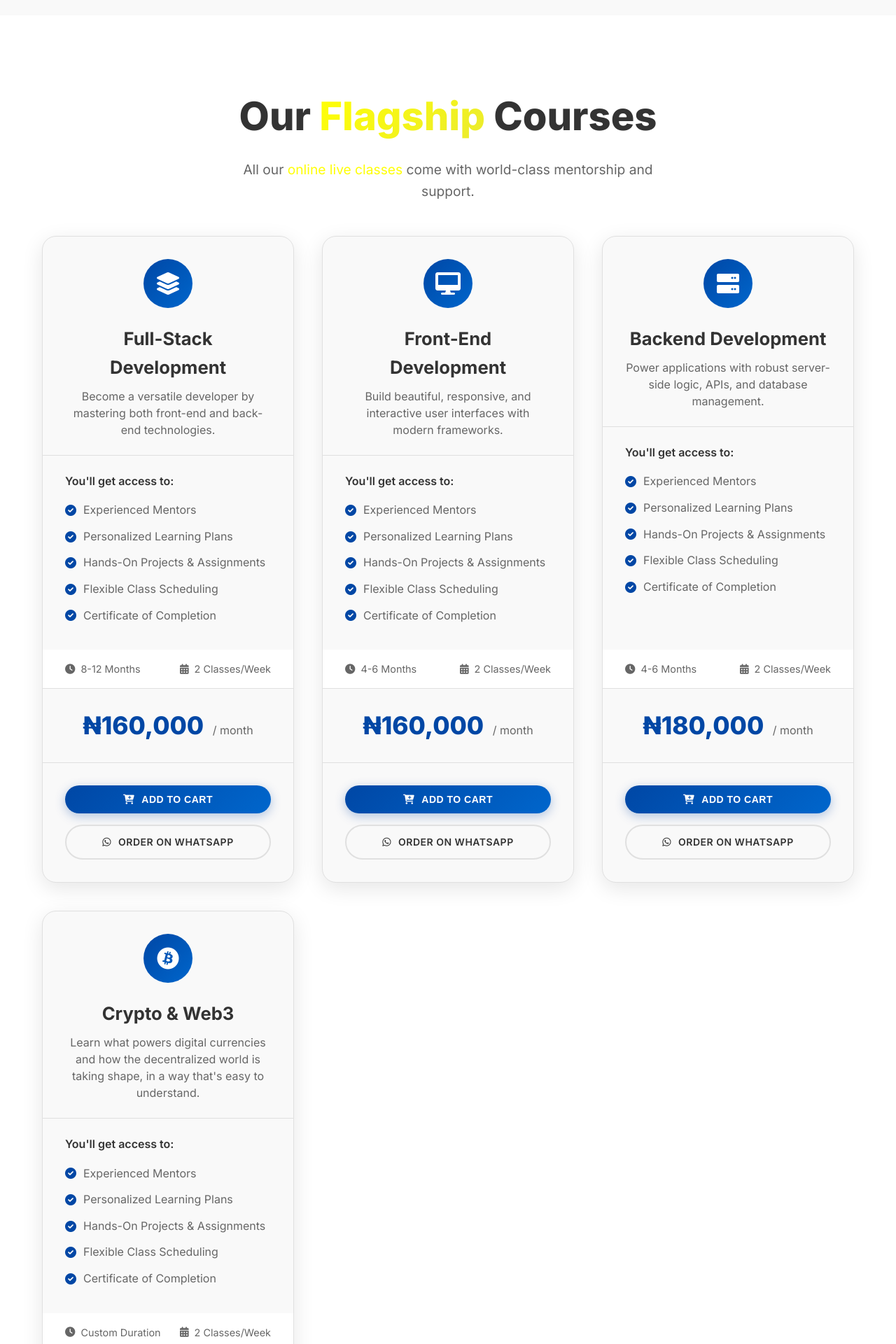
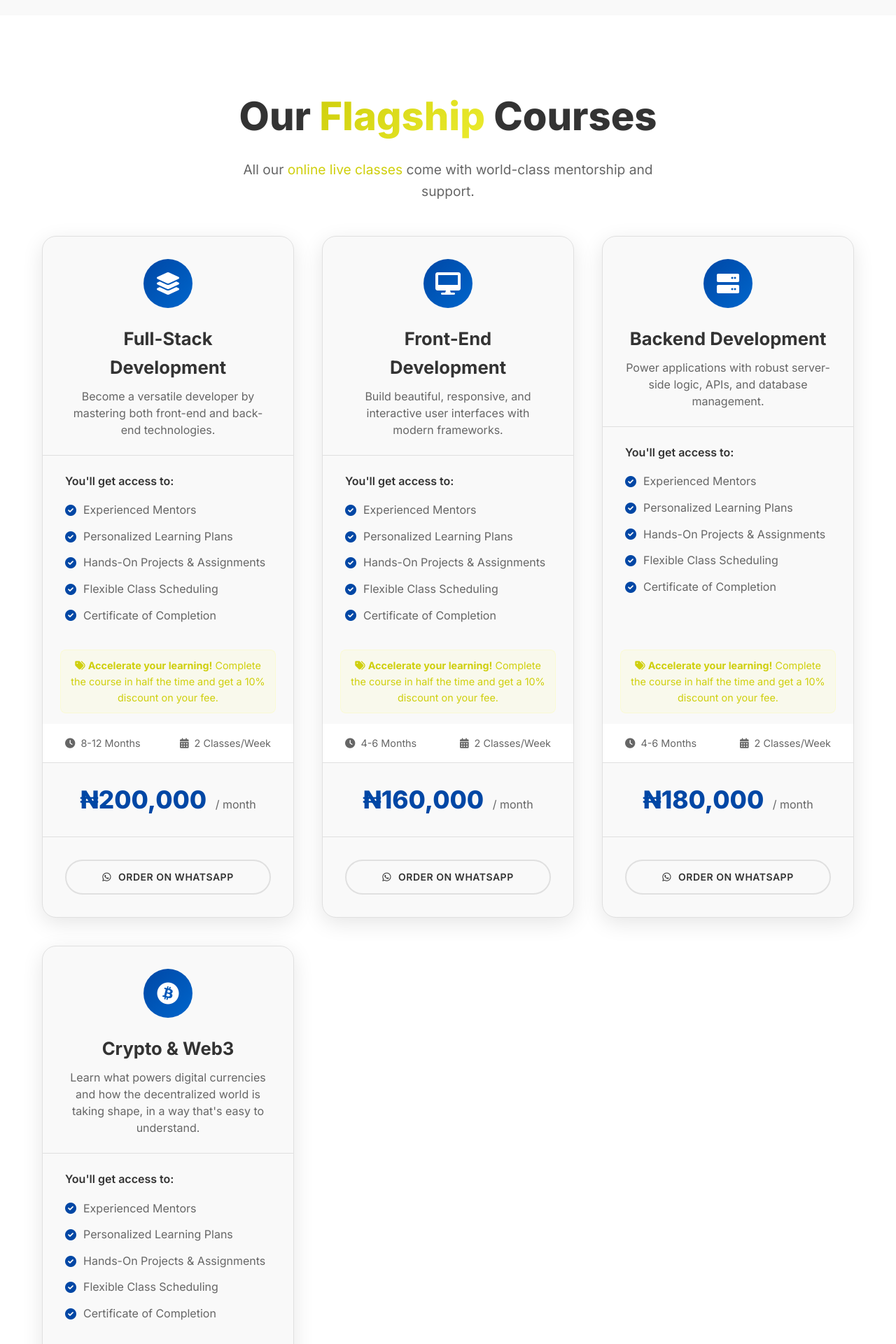
Before and after one commit to OmobolajiDurojaiye/Zitopy, a Flask app: page / in a window 1280 px wide. Shown: the part 1680-3600 px from the top of the page at 70% size. Run offline with Flask 3, Linux system fonts and the light colour scheme.

Commit message:
New Update: Price Fixes

```diff
--- a/pkg/models.py
+++ b/pkg/models.py
@@ -73,3 +73,4 @@ class OrderItem(db.Model):
     course_title = db.Column(db.String(100), nullable=False) # Denormalized for easy display
     price_at_purchase = db.Column(db.Integer, nullable=False)
     quantity = db.Column(db.Integer, nullable=False, default=1) # For now, quantity will be 1 month
+    payment_option = db.Column(db.String(50), nullable=False, default='Standard Pace')
--- a/pkg/static/css/main/home.css
+++ b/pkg/static/css/main/home.css
@@ -1,7 +1,7 @@
 /* Root Styles */
 :root {
   --primary-blue: #0047a5;
-  --primary-yellow: #ffff05;
+  --primary-yellow: #cfcf0c;
   --text-color: #ffffff;
   --dark-bg: #121212;
   --light-bg: #f9f9f9;
@@ -9,7 +9,7 @@
   --dark-card: #1e1e1e;
   --light-card: #ffffff;
   --blue-gradient: linear-gradient(135deg, #0047a5 0%, #0066cc 100%);
-  --yellow-gradient: linear-gradient(135deg, #ffff05 0%, #ebeb2e 100%);
+  --yellow-gradient: linear-gradient(135deg, #cfcf0c 0%, #ebeb2e 100%);
   --card-shadow-dark: 0 8px 30px rgba(0, 0, 0, 0.3);
   --card-shadow-light: 0 8px 30px rgba(0, 0, 0, 0.1);
   --transition: all 0.3s ease;
--- a/pkg/static/js/main/checkout.js
+++ b/pkg/static/js/main/checkout.js
@@ -1,4 +1,77 @@
 "use strict";
+
+const recalculateTotal = () => {
+  const totalEl = document.getElementById("summary-total-price");
+  const cartItemsInput = document.getElementById("cart-items-input");
+  const placeOrderBtn = document.getElementById("place-order-btn");
+  const summaryItems = document.querySelectorAll(".summary-item");
+
+  if (!totalEl || !cartItemsInput || !placeOrderBtn) return;
+
+  let grandTotal = 0;
+  const finalCartItems = [];
+
+  summaryItems.forEach((itemEl) => {
+    const courseId = parseInt(itemEl.dataset.courseId, 10);
+    const basePrice = parseInt(itemEl.dataset.basePrice, 10);
+    const duration = parseInt(itemEl.dataset.duration, 10);
+    const courseName = itemEl.querySelector(".item-title").textContent;
+    const priceDisplay = itemEl.querySelector(".item-price");
+
+    // 1. Determine Monthly Price based on Pace
+    const paceSelect = itemEl.querySelector(".payment-option-select");
+    const isAccelerated = paceSelect.value === "accelerated";
+    const monthlyPrice = Math.round(
+      isAccelerated ? basePrice * 0.9 : basePrice
+    );
+
+    // 2. Determine Quantity based on Payment Plan
+    const planRadio = itemEl.querySelector('input[type="radio"]:checked');
+    let quantity = 1;
+    let planText = "Pay Monthly";
+
+    if (planRadio.value === "half") {
+      quantity = Math.ceil(duration / 2);
+      planText = `Pay First Half (${quantity} months)`;
+    } else if (planRadio.value === "full") {
+      quantity = duration;
+      planText = `Pay in Full (${quantity} months)`;
+    }
+
+    // 3. Calculate Line Total
+    const lineTotal = monthlyPrice * quantity;
+    grandTotal += lineTotal;
+
+    // 4. Update UI for this item
+    priceDisplay.innerHTML = `
+      <span class="price-total">₦${lineTotal.toLocaleString()}</span>
+      <small class="price-breakdown">@ ₦${monthlyPrice.toLocaleString()}/mo</small>
+    `;
+
+    // 5. Prepare data for backend
+    const paceText = isAccelerated ? "Accelerated Pace" : "Standard Pace";
+    finalCartItems.push({
+      id: courseId,
+      name: courseName,
+      monthly_price: monthlyPrice,
+      quantity: quantity,
+      option: `${paceText} - ${planText}`,
+    });
+  });
+
+  // Update Grand Total and Form Input
+  totalEl.textContent = `₦${grandTotal.toLocaleString()}`;
+  cartItemsInput.value = JSON.stringify(finalCartItems);
+
+  if (finalCartItems.length > 0) {
+    placeOrderBtn.disabled = false;
+    placeOrderBtn.style.opacity = "1";
+  } else {
+    placeOrderBtn.disabled = true;
+    placeOrderBtn.style.opacity = "0.5";
+    totalEl.textContent = "₦0";
+  }
+};
 
 document.addEventListener("DOMContentLoaded", () => {
   const CART_KEY = "zitopyCart";
@@ -12,7 +85,7 @@ document.addEventListener("DOMContentLoaded", () => {
   const saveCart = (cart) => {
     localStorage.setItem(CART_KEY, JSON.stringify(cart));
     updateCartUI();
-    renderCartPreview(); // Update preview box whenever cart is saved
+    renderCartPreview();
   };
 
   const addToCart = (course) => {
@@ -20,7 +93,6 @@ document.addEventListener("DOMContentLoaded", () => {
     const existingItem = cart.find((item) => item.id === course.id);
 
     if (existingItem) {
-      // Course is already in the cart
       showNotification(`'${course.name}' is already in your cart.`, "info");
       return;
     }
@@ -29,7 +101,6 @@ document.addEventListener("DOMContentLoaded", () => {
     saveCart(cart);
     showNotification(`'${course.name}' added to cart!`, "success");
 
-    // Explicitly show the preview box on add
     const cartPreview = document.getElementById("cart-preview");
     if (cartPreview) {
       cartPreview.classList.add("active");
@@ -41,10 +112,9 @@ document.addEventListener("DOMContentLoaded", () => {
     const courseName =
       cart.find((item) => item.id === courseId)?.name || "Course";
     cart = cart.filter((item) => item.id !== courseId);
-    saveCart(cart); // This will call renderCartPreview()
+    saveCart(cart);
     showNotification(`'${courseName}' removed from cart.`, "info");
 
-    // If on checkout page, re-render the summary
     if (document.getElementById("summary-items-container")) {
       renderCheckoutSummary();
     }
@@ -54,24 +124,18 @@ document.addEventListener("DOMContentLoaded", () => {
   const updateCartUI = () => {
     const cart = getCart();
     const cartBadges = document.querySelectorAll(".cart-badge");
-    if (cartBadges.length > 0) {
     cartBadges.forEach((badge) => {
       badge.textContent = cart.length;
       badge.style.display = cart.length > 0 ? "flex" : "none";
     });
-    }
   };
 
   const renderCheckoutSummary = () => {
     const container = document.getElementById("summary-items-container");
-    const totalEl = document.getElementById("summary-total-price");
-    const placeOrderBtn = document.getElementById("place-order-btn");
-    const cartItemsInput = document.getElementById("cart-items-input");
+    if (!container) return;
+
     const cart = getCart();
-
-    if (!container || !totalEl || !placeOrderBtn || !cartItemsInput) return;
-
-    container.innerHTML = ""; // Clear previous content
+    container.innerHTML = "";
 
     if (cart.length === 0) {
       container.innerHTML = `
@@ -79,69 +143,79 @@ document.addEventListener("DOMContentLoaded", () => {
           Your cart is empty.
           <a href="${window.location.origin}/#courses">Add courses</a> to continue.
         </p>`;
-      placeOrderBtn.disabled = true;
-      placeOrderBtn.style.opacity = "0.5";
-      totalEl.textContent = `₦0`;
     } else {
-      let total = 0;
       cart.forEach((item) => {
         const itemEl = document.createElement("div");
         itemEl.className = "summary-item";
+        itemEl.dataset.courseId = item.id;
+        itemEl.dataset.basePrice = item.price;
+        itemEl.dataset.duration = item.duration;
+
         itemEl.innerHTML = `
           <div class="item-details">
             <span class="item-title">${item.name}</span>
-                        <span class="item-price">₦${item.price.toLocaleString()}</span>
+
+            <div class="checkout-option-group">
+              <label class="checkout-option-label">1. Choose Your Learning Pace:</label>
+              <select class="payment-option-select">
+                <option value="standard">Standard Pace (Full Duration)</option>
+                <option value="accelerated">Accelerated Pace (10% Off Monthly)</option>
+              </select>
+            </div>
+
+            <div class="checkout-option-group">
+              <label class="checkout-option-label">2. Choose Your Payment Plan:</label>
+              <div class="payment-plan-radios">
+                <label><input type="radio" name="plan-${
+                  item.id
+                }" value="monthly" checked> Pay Monthly</label>
+                <label><input type="radio" name="plan-${
+                  item.id
+                }" value="half"> Pay for First Half (${Math.ceil(
+          item.duration / 2
+        )} months)</label>
+                <label><input type="radio" name="plan-${
+                  item.id
+                }" value="full"> Pay in Full (${item.duration} months)</label>
+              </div>
+            </div>
+          </div>
+
+          <div class="item-pricing-actions">
+            <div class="item-price">
+              <!-- Populated by JS -->
             </div>
             <button class="remove-item-btn" data-course-id="${
               item.id
             }" title="Remove Item">×</button>
+          </div>
         `;
         container.appendChild(itemEl);
-        total += item.price;
       });
-      totalEl.textContent = `₦${total.toLocaleString()}`;
-      placeOrderBtn.disabled = false;
-      placeOrderBtn.style.opacity = "1";
     }
-
-    // Update hidden form input with current cart data
-    cartItemsInput.value = JSON.stringify(
-      cart.map((item) => ({
-        id: item.id,
-        name: item.name,
-        price: item.price,
-        quantity: 1,
-      }))
-    );
+    recalculateTotal();
   };
 
-  // --- NEW: Cart Preview Box Logic ---
   const renderCartPreview = () => {
     const previewBox = document.getElementById("cart-preview");
     const itemsContainer = document.getElementById("cart-preview-items");
     const totalPriceEl = document.getElementById("cart-preview-total-price");
 
-    // Guard clause: if the elements don't exist, do nothing.
-    if (!previewBox || !itemsContainer || !totalPriceEl) {
-      return;
-    }
+    if (!previewBox || !itemsContainer || !totalPriceEl) return;
 
     const cart = getCart();
-
-    itemsContainer.innerHTML = ""; // Clear old items
+    itemsContainer.innerHTML = "";
 
     if (cart.length === 0) {
       itemsContainer.innerHTML =
         '<p class="empty-message">Your cart is empty.</p>';
       totalPriceEl.textContent = "₦0";
-      // Hide the box if cart is empty
       previewBox.classList.remove("active");
     } else {
       let total = 0;
       cart.forEach((item) => {
         const itemEl = document.createElement("div");
         itemEl.className = "cart-preview-item";
-        // Use more specific class names to avoid style conflicts
         itemEl.innerHTML = `
           <span class="cart-preview-item-name">${item.name}</span>
           <span class="cart-preview-item-price">₦${item.price.toLocaleString()}</span>
@@ -154,8 +228,6 @@ document.addEventListener("DOMContentLoaded", () => {
   };
 
   // --- Event Listeners ---
-
-  // For "Add to Cart" buttons on the main page
   document.querySelectorAll(".add-to-cart-btn").forEach((button) => {
     button.addEventListener("click", (e) => {
       e.preventDefault();
@@ -163,12 +235,12 @@ document.addEventListener("DOMContentLoaded", () => {
         id: parseInt(e.currentTarget.dataset.courseId, 10),
         name: e.currentTarget.dataset.courseName,
         price: parseInt(e.currentTarget.dataset.coursePrice, 10),
+        duration: parseInt(e.currentTarget.dataset.courseDuration, 10),
       };
       addToCart(course);
     });
   });
 
-  // For "Remove from Cart" buttons on the checkout page (using event delegation)
   document.body.addEventListener("click", (e) => {
     if (e.target && e.target.classList.contains("remove-item-btn")) {
       const courseId = parseInt(e.target.dataset.courseId, 10);
@@ -176,7 +248,17 @@ document.addEventListener("DOMContentLoaded", () => {
     }
   });
 
-  // NEW: Event listener for closing the cart preview
+  // Listen for changes on selects and radio buttons
+  document.body.addEventListener("change", (e) => {
+    if (
+      e.target &&
+      (e.target.classList.contains("payment-option-select") ||
+        e.target.type === "radio")
+    ) {
+      recalculateTotal();
+    }
+  });
+
   const closeCartPreviewBtn = document.getElementById("close-cart-preview");
   if (closeCartPreviewBtn) {
     closeCartPreviewBtn.addEventListener("click", () => {
@@ -187,35 +269,23 @@ document.addEventListener("DOMContentLoaded", () => {
     });
   }
 
-  // For checkout form submission
   const checkoutForm = document.getElementById("checkout-form");
   if (checkoutForm) {
     checkoutForm.addEventListener("submit", (e) => {
-      const cartItemsInput = document.getElementById("cart-items-input");
       const cart = getCart();
       if (cart.length === 0) {
         e.preventDefault();
         showNotification("Cannot place an order with an empty cart.", "error");
         return;
       }
-      // Ensure the hidden input is up-to-date just before submission
-      cartItemsInput.value = JSON.stringify(
-        cart.map((item) => ({
-          id: item.id,
-          name: item.name,
-          price: item.price,
-          quantity: 1,
-        }))
-      );
-      // Clear cart after successful submission assumption
+      recalculateTotal();
       localStorage.removeItem(CART_KEY);
     });
   }
 
   // --- Initialization ---
   updateCartUI();
-  renderCartPreview(); // Render preview on page load (it will be hidden if cart is empty)
-  // If cart has items from a previous session, show the preview box on load.
+  renderCartPreview();
   if (getCart().length > 0) {
     const cartPreview = document.getElementById("cart-preview");
     if (cartPreview) {
@@ -223,36 +293,26 @@ document.addEventListener("DOMContentLoaded", () => {
     }
   }
 
-  // If on the checkout page, render the summary.
   if (document.querySelector(".checkout-section")) {
     renderCheckoutSummary();
   }
 });
 
-// Simple Notification Function (can be enhanced)
 function showNotification(message, type = "info") {
-  const notificationContainer = document.querySelector(".flash-messages");
-  if (!notificationContainer) return;
+  const container = document.querySelector(".flash-messages");
+  if (!container) return;
 
   const notification = document.createElement("div");
-  // Use a different class to distinguish from server-flashed messages
   notification.className = `client-flash-message ${type}`;
   notification.textContent = message;
-  notification.style.opacity = "0"; // Start invisible for fade-in
+  container.insertBefore(notification, container.firstChild);
 
-  notificationContainer.insertBefore(
-    notification,
-    notificationContainer.firstChild
-  );
-
-  // Animate in
   setTimeout(() => {
-    notification.style.opacity = "1";
+    notification.classList.add("visible");
   }, 10);
 
-  // Animate out
   setTimeout(() => {
-    notification.style.opacity = "0";
-    setTimeout(() => notification.remove(), 500); // Remove from DOM after fade
+    notification.classList.remove("visible");
+    setTimeout(() => notification.remove(), 500);
   }, 4000);
 }
--- a/pkg/static/js/main/home.js
+++ b/pkg/static/js/main/home.js
@@ -688,10 +688,9 @@ document.addEventListener("DOMContentLoaded", () => {
       element.style.transition = `all 0.6s ease ${index * 0.1}s`; // Staggered delay
 
       setTimeout(() => {
-        // This timeout should align with the CSS transition delay
         element.style.opacity = "1";
         element.style.transform = "translateY(0)";
-      }, 1600 + index * 100); // Start after loading screen (1500ms) + a bit
+      }, 1600 + index * 100);
     });
   };
 
--- a/pkg/templates/main/home.html
+++ b/pkg/templates/main/home.html
@@ -22,6 +22,22 @@
       href="https://fonts.googleapis.com/css2?family=Inter:wght@300;400;500;600;700;800&display=swap"
       rel="stylesheet"
     />
+    <style>
+      .course-discount {
+        padding: 0 25px;
+        margin-bottom: 15px;
+      }
+      .course-discount p {
+        font-size: 0.9rem;
+        color: var(--primary-yellow);
+        margin: 0;
+        text-align: center;
+        background-color: rgba(255, 255, 0, 0.05);
+        padding: 10px;
+        border-radius: 8px;
+        border: 1px solid rgba(255, 255, 0, 0.1);
+      }
+    </style>
   </head>
   <body>
     <!-- Flash Messages Container -->
@@ -65,14 +81,14 @@
           </div>
 
           <div class="nav-actions">
-            <a
+            {#<a
               href="{{ url_for('main.checkout') }}"
               class="btn-cart"
               aria-label="View your shopping cart"
             >
               <i class="fas fa-shopping-cart"></i>
-              <span class="cart-badge">0</span>
-            </a>
+              <span class="cart-badge">0</span> </a
+            >#}
             <a href="#courses" class="btn btn-primary">START LEARNING</a>
             <!-- UPDATED: This button now acts as a toggle (open and close) -->
             <button class="nav-toggle" id="menuOpen" aria-label="Open menu">
@@ -219,7 +235,7 @@
             Our <span class="text-gradient-yellow">Flagship</span> Courses
           </h2>
           <p class="section-subtitle">
-            All our <span style="color: #ffff05">online live classes</span> come
+            All our <span style="color: #cfcf0c">online live classes</span> come
             with world-class mentorship and support.
           </p>
         </div>
@@ -257,23 +273,31 @@
                 </li>
               </ul>
             </div>
+            <div class="course-discount">
+              <p>
+                <i class="fas fa-tags"></i>
+                <strong>Accelerate your learning!</strong> Complete the course
+                in half the time and get a 10% discount on your fee.
+              </p>
+            </div>
             <div class="course-meta">
               <span><i class="fas fa-clock"></i> 8-12 Months</span>
               <span><i class="fas fa-calendar-alt"></i> 2 Classes/Week</span>
             </div>
             <div class="course-pricing-v2">
-              <span class="price">₦160,000</span>
+              <span class="price">₦200,000</span>
               <span class="period">/ month</span>
             </div>
             <div class="course-actions">
-              <button
+              {#<button
                 class="btn btn-primary btn-block add-to-cart-btn"
                 data-course-id="1"
                 data-course-name="Full-Stack Development"
-                data-course-price="160000"
+                data-course-price="200000"
+                data-course-duration="8"
               >
-                <i class="fas fa-cart-plus"></i> Add to Cart
-              </button>
+                <i class="fas fa-cart-plus"></i> Add to Cart</button
+              >#}
               <a
                 href="https://wa.me/message/W5LSLSWRYHUXA1"
                 target="_blank"
@@ -314,6 +338,13 @@
                 </li>
               </ul>
             </div>
+            <div class="course-discount">
+              <p>
+                <i class="fas fa-tags"></i>
+                <strong>Accelerate your learning!</strong> Complete the course
+                in half the time and get a 10% discount on your fee.
+              </p>
+            </div>
             <div class="course-meta">
               <span><i class="fas fa-clock"></i> 4-6 Months</span>
               <span><i class="fas fa-calendar-alt"></i> 2 Classes/Week</span>
@@ -323,14 +354,15 @@
               <span class="period">/ month</span>
             </div>
             <div class="course-actions">
-              <button
+              {#<button
                 class="btn btn-primary btn-block add-to-cart-btn"
                 data-course-id="2"
                 data-course-name="Front-End Development"
                 data-course-price="160000"
+                data-course-duration="4"
               >
-                <i class="fas fa-cart-plus"></i> Add to Cart
-              </button>
+                <i class="fas fa-cart-plus"></i> Add to Cart</button
+              >#}
               <a
                 href="https://wa.me/message/W5LSLSWRYHUXA1"
                 target="_blank"
@@ -371,6 +403,13 @@
                 </li>
               </ul>
             </div>
+            <div class="course-discount">
+              <p>
+                <i class="fas fa-tags"></i>
+                <strong>Accelerate your learning!</strong> Complete the course
+                in half the time and get a 10% discount on your fee.
+              </p>
+            </div>
             <div class="course-meta">
               <span><i class="fas fa-clock"></i> 4-6 Months</span>
               <span><i class="fas fa-calendar-alt"></i> 2 Classes/Week</span>
@@ -380,14 +419,15 @@
               <span class="period">/ month</span>
             </div>
             <div class="course-actions">
-              <button
+              {#<button
                 class="btn btn-primary btn-block add-to-cart-btn"
                 data-course-id="3"
                 data-course-name="Backend Development"
                 data-course-price="180000"
+                data-course-duration="4"
               >
-                <i class="fas fa-cart-plus"></i> Add to Cart
-              </button>
+                <i class="fas fa-cart-plus"></i> Add to Cart</button
+              >#}
               <a
                 href="https://wa.me/message/W5LSLSWRYHUXA1"
                 target="_blank"
@@ -428,25 +468,37 @@
                 </li>
               </ul>
             </div>
+            <div class="course-discount">
+              <p>
+                <i class="fas fa-tags"></i>
+                <strong>Accelerate your learning!</strong> Complete the course
+                in half the time and get a 10% discount on your fee.
+              </p>
+            </div>
             <div class="course-meta">
-              <span><i class="fas fa-clock"></i> Custom Duration</span>
+              <span><i class="fas fa-clock"></i> 4-6 Months</span>
               <span><i class="fas fa-calendar-alt"></i> 2 Classes/Week</span>
             </div>
             <div class="course-pricing-v2">
-              <span class="price">Contact Us</span>
-              <span class="period">for pricing</span>
+              <span class="price">₦160,000</span>
+              <span class="period">/ month</span>
             </div>
             <div class="course-actions">
-              <button
+              {#<button
                 class="btn btn-primary btn-block add-to-cart-btn"
                 data-course-id="4"
                 data-course-name="Crypto & Web3"
-                data-course-price="180000"
+                data-course-price="160000"
+                data-course-duration="4"
               >
-                <i class="fas fa-cart-plus"></i> Add to Cart
-              </button>
-              <a href="#contact" class="btn btn-outline btn-block">
-                <i class="fas fa-envelope"></i> Inquire Now
+                <i class="fas fa-cart-plus"></i> Add to Cart</button
+              >#}
+              <a
+                href="https://wa.me/message/W5LSLSWRYHUXA1"
+                target="_blank"
+                class="btn btn-outline btn-block"
+              >
+                <i class="fab fa-whatsapp"></i> Order on WhatsApp
               </a>
             </div>
           </div>
@@ -789,6 +841,7 @@
     </footer>
 
     <!-- Cart Preview Floating Box -->
+    {#
     <div id="cart-preview" class="cart-preview">
       <button id="close-cart-preview" class="cart-preview-close">×</button>
       <h4 class="cart-preview-title">Your Cart</h4>
@@ -804,6 +857,7 @@
         >Checkout</a
       >
     </div>
+    #}
 
     <script src="{{ url_for('static', filename='js/flash/flash.js') }}"></script>
     <script src="{{ url_for('static', filename='js/main/home.js') }}"></script>
```
Also changed, not shown: pkg/routes/main/buy_courses.py (+57 -24 lines), pkg/templates/main/checkout.html (+96 -1 lines). Lines whose indentation alone changed are shown as unchanged.
